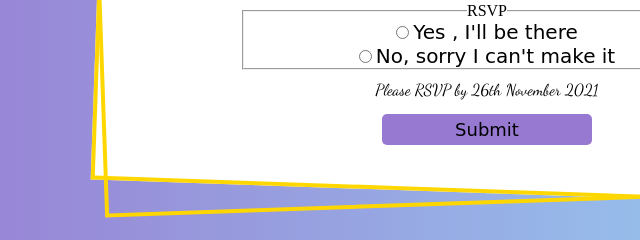
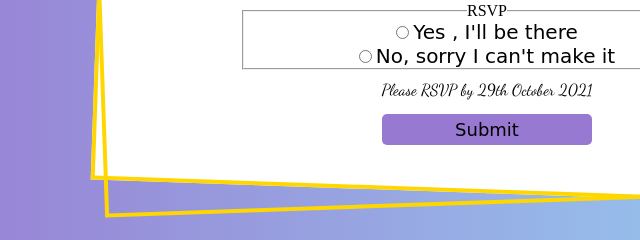
Before and after one commit to TashaStenner/WeddingInvite, a plain HTML site: page index.html in a window 1280 px wide. Shown: the part 577-817 px from the top of the page, 153-793 px from the left. Drawn offline with nearby package versions, Linux system fonts and the light colour scheme; a web font is replaced by a local one.

Commit message:
change rsvp date

```diff
--- a/index.html
+++ b/index.html
@@ -73,7 +73,7 @@
               <label for="No" class="invite">No, sorry I can't make it </label>
             </div>
           </fieldset>
-          <p class="rsvp_reply">Please RSVP by 26th November 2021</p>
+          <p class="rsvp_reply">Please RSVP by 29th October 2021</p>
           <input class="rsvpSubmit" type="submit" onclick="checkRsvp()" />
         </div>
 
```
